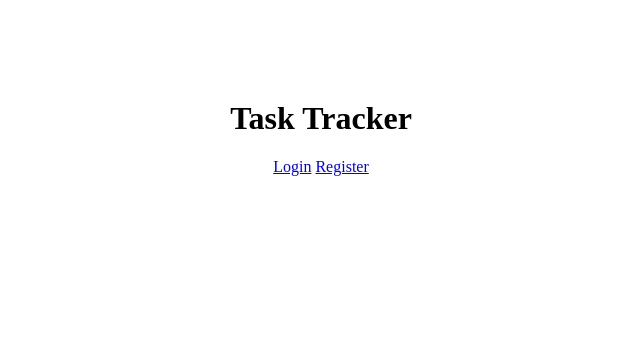
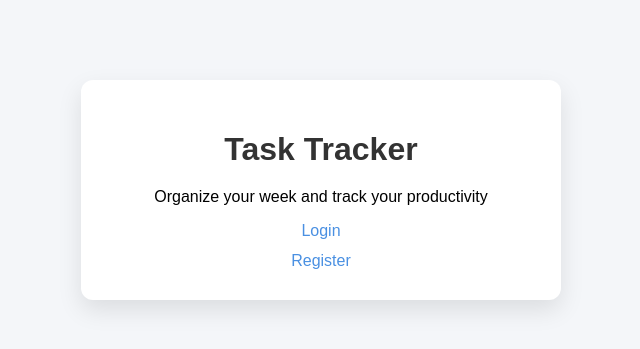
Before and after one commit to eat29-ops/schooltask_tracker, a Flask app: page / in a window 1280 px wide. Shown: the top 349 px of the page, without its empty margins (319-959 px from the left). Run offline with Flask 3, Linux system fonts and the light colour scheme.

Commit message:
Enhance index.html with styling and description
Added a stylesheet link and a description paragraph.

```diff
--- a/templates/index.html
+++ b/templates/index.html
@@ -2,13 +2,20 @@
 <html>
 <head>
     <title>Home</title>
+    <link rel="stylesheet" href="{{ url_for('static', filename='style.css') }}">
 </head>
-<body style="text-align:center; margin-top:100px;">
 
-<h1>Task Tracker</h1>
+<body>
 
-<a href="/login">Login</a>
-<a href="/register">Register</a>
+<div class="container">
+
+    <h1>Task Tracker</h1>
+    <p>Organize your week and track your productivity</p>
+
+    <a href="/login">Login</a>
+    <a href="/register">Register</a>
+
+</div>
 
 </body>
 </html>
```
